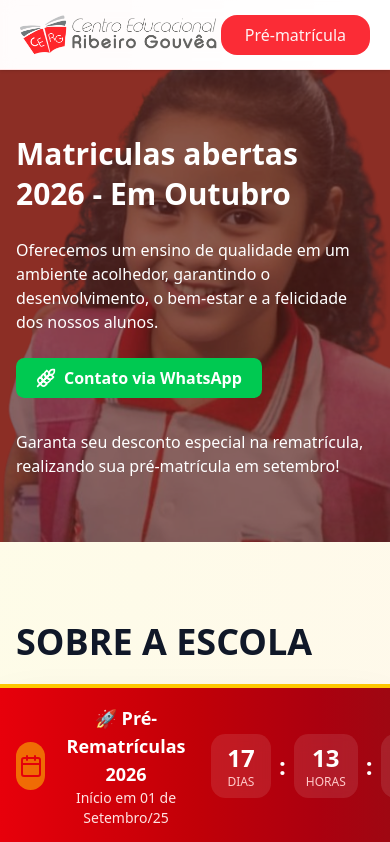
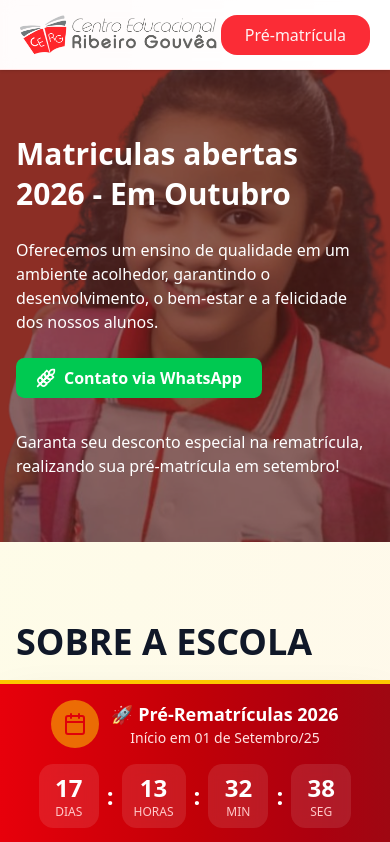
Before and after one commit to felipekgouvea/cerg, a Next.js app: page / in a window 390 px wide. Shown: the top 842 px of the page. Built offline with nearby package versions, Linux system fonts and the light colour scheme.

Commit message:
feat: add countdowntimer component-2

```diff
--- a/src/app/components/countdown-timer.tsx
+++ b/src/app/components/countdown-timer.tsx
@@ -54,7 +54,7 @@
   return (
     <div className="fixed right-0 bottom-0 left-0 z-40 border-t-4 border-yellow-400 bg-gradient-to-r from-red-600 via-red-700 to-red-800 text-white shadow-2xl">
       <div className="container mx-auto px-4 py-4">
-        <div className="flex items-center justify-between gap-4 lg:flex-row">
+        <div className="flex flex-col items-center justify-between gap-4 lg:flex-row">
           {/* Left Content */}
           <div className="flex items-center space-x-3">
             <div className="flex h-12 w-12 animate-pulse items-center justify-center rounded-full bg-yellow-400">
```
